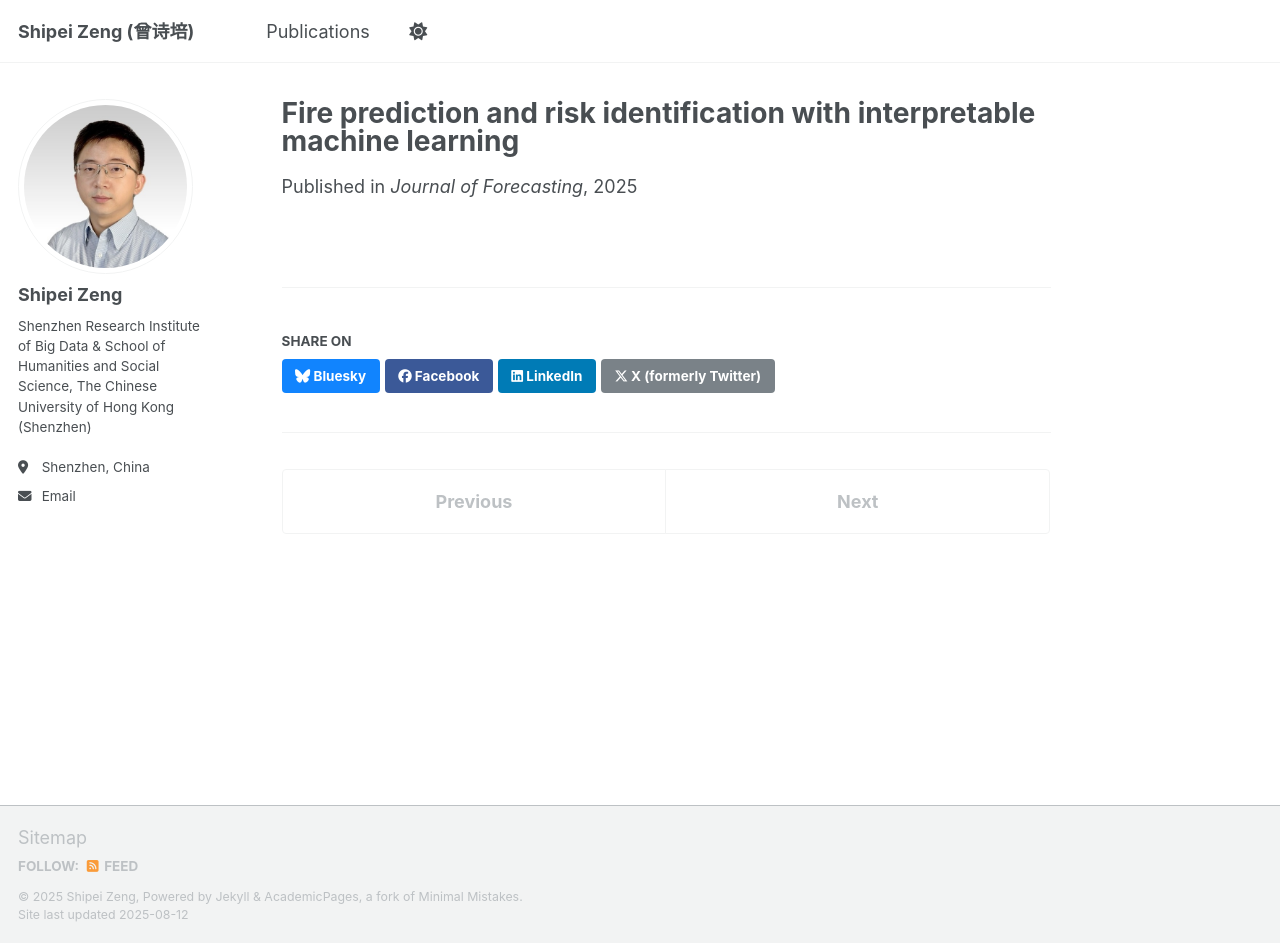
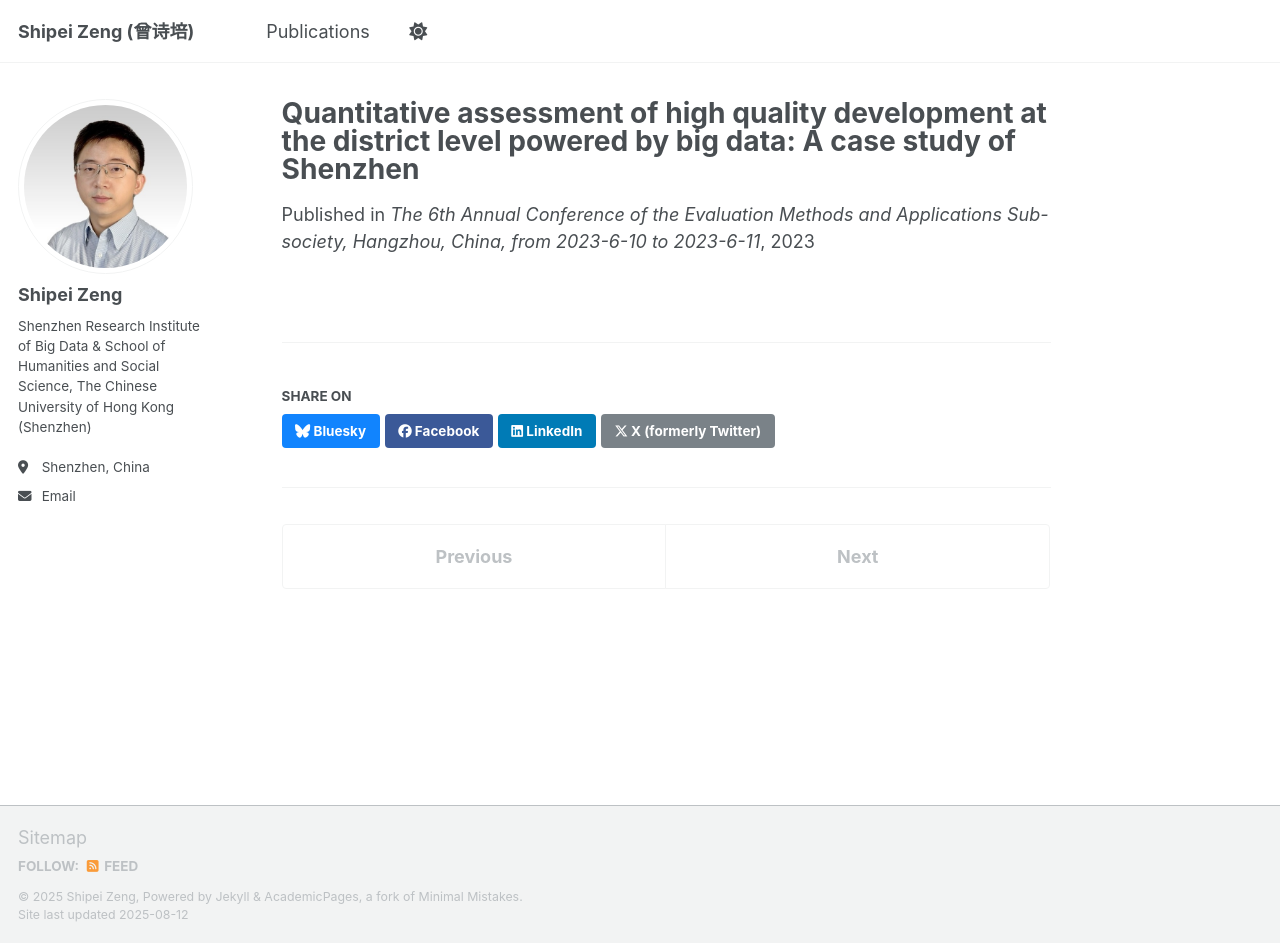
Before and after one commit to shipei-zeng/shipei-zeng.github.io, a Jekyll site: the page built from _publications/2023-06-10-paper-title-number.md, in a window 1280 px wide and 943 px high. Built offline with Jekyll 4.4.1, drawn with Linux system fonts in a browser that asks for light colours; a script that is not in the unit is left out.

Commit message:
Update 2023-06-10-paper-title-number.md

```diff
--- a/_publications/2023-06-10-paper-title-number.md
+++ b/_publications/2023-06-10-paper-title-number.md
@@ -1,9 +1,8 @@
 ---
-title: "Fire prediction and risk identification with interpretable machine learning"
+title: "Quantitative assessment of high quality development at the district level powered by big data: A case study of Shenzhen"
 collection: publications
-category: manuscripts
-excerpt: 'Shan Dai, Jiayu Zhang, Zhelin Huang, **Shipei Zeng***'
-date: 2025-03-02
-venue: 'Journal of Forecasting'
-paperurl: 'https://onlinelibrary.wiley.com/doi/10.1002/for.3266?af=R'
+category: conferences
+excerpt: 'Shan Dai, Guoyong Yang, **Shipei Zeng***'
+date: 2023-06-10
+venue: 'The 6th Annual Conference of the Evaluation Methods and Applications Sub-society, Hangzhou, China, from 2023-6-10 to 2023-6-11'
 ---
```
